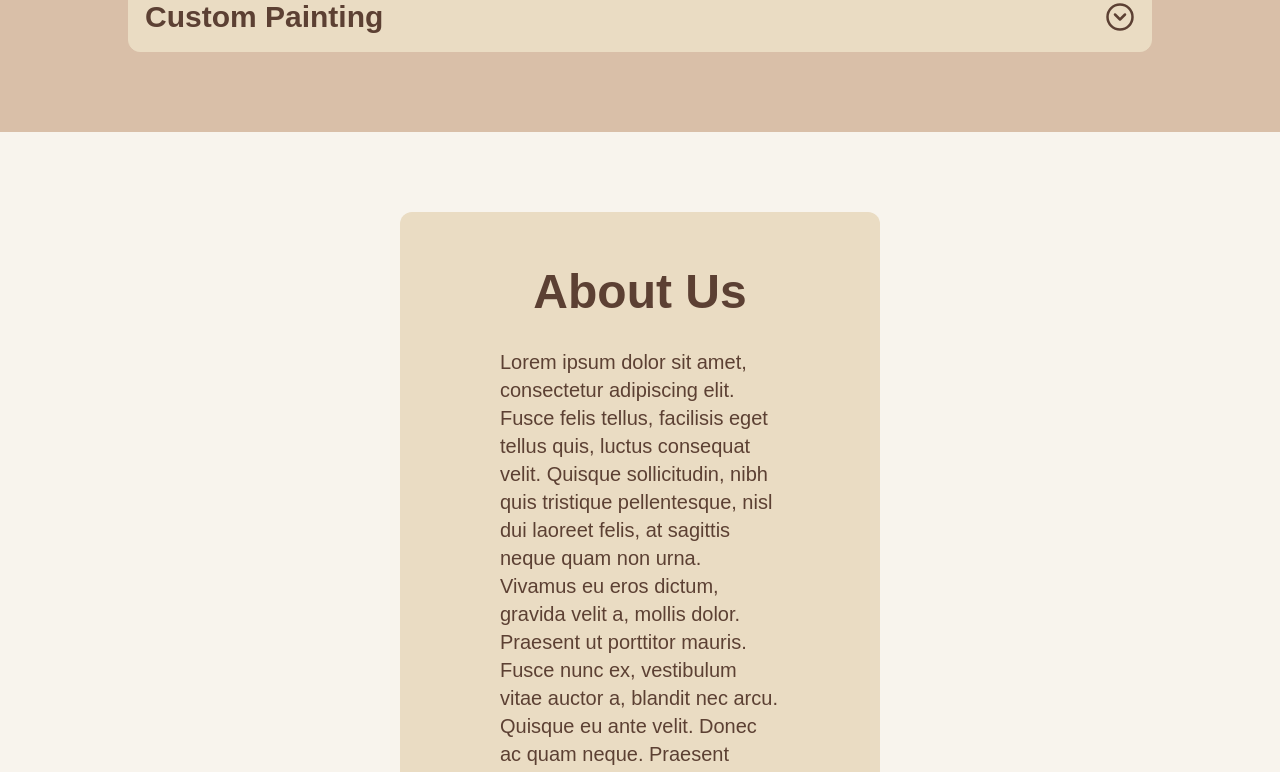
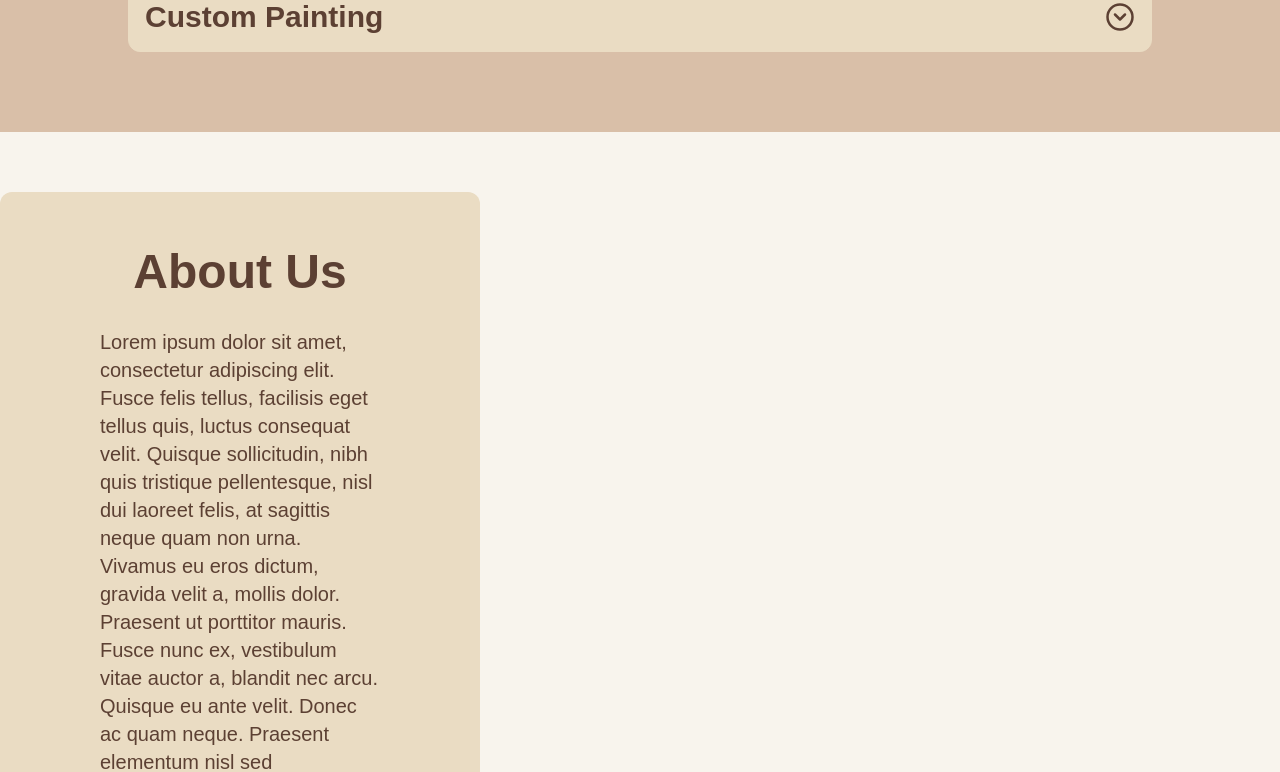
Before and after one commit to ericatwood03/Demo-Painter-Website, a React (Vite) app: page / in a window 1280 px wide. Shown: the part 1480-2252 px from the top of the page. Built offline with nearby package versions, Linux system fonts and the light colour scheme; a web font is replaced by a local one.

Commit message:
Update About.jsx

```diff
--- a/src/About.jsx
+++ b/src/About.jsx
@@ -2,7 +2,7 @@ import React from 'react'
 
 function About({reference}) {
   return (
-    <div ref={reference} className='h-auto sm:h-260 content-center bg-[#F8F4ED]'>
+    <div ref={reference} className='flex h-auto sm:h-260 content-center bg-[#F8F4ED]'>
         <div className=' rounded-xl flex flex-col self-center place-self-center items-center w-8/10 max-w-120 bg-[#EADCC3] gap-y-8 px-2 sm:px-25 py-14 my-20'>
             <h1 className=' text-5xl font-extrabold'> About Us </h1>
             <p className=' text-lg sm:text-xl'>
```
